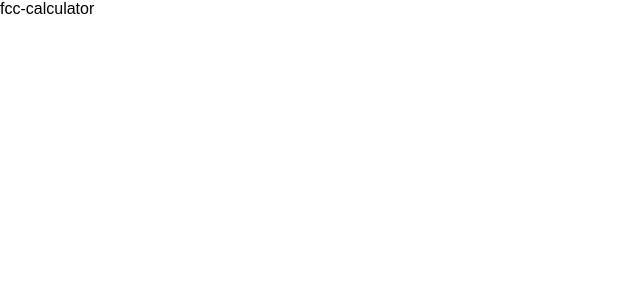
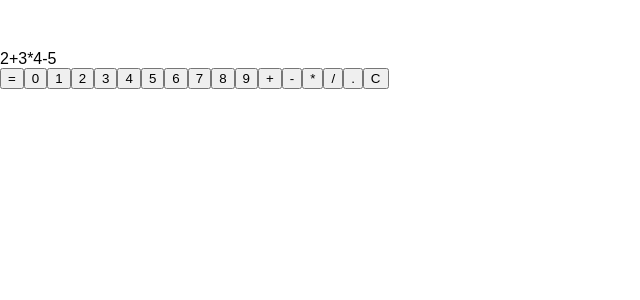
Before and after one commit to gordon2012/fcc-calculator, a React (Create React App) app: page / in a window 1280 px wide. Shown: the top 300 px of the page, without its empty margins (0-640 px from the left). Built offline with nearby package versions, Linux system fonts and the light colour scheme; the HTML template or start-up script is replaced by a standard one.

Commit message:
Fun with math WIP
Signed-off-by: Gordon Doskas <gordon2012@users.noreply.github.com>

```diff
--- a/src/App.js
+++ b/src/App.js
@@ -1,10 +1,133 @@
 import React, { Component } from 'react';
 
 class App extends Component {
+  state = {
+    // display: '3+5*6-2/4'
+    // display: '2+3*4' // should be 14, not 20
+    display: '2+3*4-5' // should be 9, not 15
+  };
+
+  clear = () => {
+    this.setState({
+      display: '0'
+    });
+  };
+
+  number = num => {
+    // console.log(num);
+
+    if (this.state.display == '0') {
+      this.setState({ display: num });
+    } else {
+      this.setState({ display: `${this.state.display}${num}` });
+    }
+  };
+
+  equals = () => {
+    console.log(this.state.display);
+
+    const add = (a, c) => {
+      console.log('+', Number(a), Number(c), Number(a) + Number(c));
+      return Number(a) + Number(c);
+    };
+    const sub = (a, c) => {
+      console.log('-', Number(a), Number(c), Number(c) - Number(a));
+      return Number(a) - Number(c);
+    };
+    const mlt = (a, c) => {
+      console.log('*', Number(a), Number(c), Number(a) * Number(c));
+      return Number(a) * Number(c);
+    };
+    const div = (a, c) => {
+      console.log('/', Number(a), Number(c), Number(a) / Number(c));
+      return Number(a) / Number(c);
+    };
+
+    // var val1 = this.state.display.split('+');
+    // console.log(val1);
+    // var val1_1 = val1.map(e => e.split('*').reduce(mlt, 1));
+    // console.log(val1_1);
+    // var val2 = val1_1.reduce(add, 0);
+
+    // var val1 = this.state.display.split('+');
+    // var val1_1 = this.state.display.split('+').map(e => e.split('*').reduce(mlt, 1));
+    var val2 = this.state.display
+      .split('+')
+      .map(a =>
+        a
+          .split('-')
+          .map(b => b.split('*').reduce(mlt, 1))
+          .reduce(sub, 0)
+      )
+      .reduce(add, 0);
+
+    // var val2 = val1.reduce(mlt, val1_1);
+    // this.state.display.split('+').map(x => ).reduce(add, 0);
+
+    console.log(val2);
+  };
+
   render() {
+    const buttons = [
+      // { id: 'equals', display: '=', click: this.number },
+      { id: 'zero', display: '0', click: this.number },
+      { id: 'one', display: '1', click: this.number },
+      { id: 'two', display: '2', click: this.number },
+      { id: 'three', display: '3', click: this.number },
+      { id: 'four', display: '4', click: this.number },
+      { id: 'five', display: '5', click: this.number },
+      { id: 'six', display: '6', click: this.number },
+      { id: 'seven', display: '7', click: this.number },
+      { id: 'eight', display: '8', click: this.number },
+      { id: 'nine', display: '9', click: this.number },
+      { id: 'add', display: '+', click: this.number },
+      { id: 'subtract', display: '-', click: this.number },
+      { id: 'multiply', display: '*', click: this.number },
+      { id: 'divide', display: '/', click: this.number },
+      { id: 'decimal', display: '.', click: this.number },
+      { id: 'clear', display: 'C', click: this.clear }
+    ];
     return (
       <div className="App">
-        <div>fcc-calculator</div>
+        <div>
+          <div id="display">{this.state.display}</div>
+
+          <button id="equals" onClick={this.equals}>
+            =
+          </button>
+
+          {buttons.map(button => (
+            <button
+              key={button.id}
+              id={button.id}
+              onClick={button.click.bind(this, button.display)}
+            >
+              {button.display}
+            </button>
+          ))}
+
+          {/* <button id="equals">=</button>
+          <button id="zero">0</button>
+          <button id="one" onClick={this.number.bind(this, 1)}>
+            1
+          </button>
+          <button id="two">2</button>
+          <button id="three">3</button>
+          <button id="four">4</button>
+          <button id="five">5</button>
+          <button id="six">6</button>
+          <button id="seven">7</button>
+          <button id="eight">8</button>
+          <button id="nine">9</button>
+          <button id="add">+</button>
+          <button id="subtract">-</button>
+          <button id="multiply">*</button>
+          <button id="divide">/</button>
+          <button id="decimal">.</button>
+          <button id="clear" onClick={this.clear}>
+            C
+          </button> */}
+        </div>
       </div>
     );
   }
--- a/src/index.css
+++ b/src/index.css
@@ -1,5 +1,41 @@
+/*
+[X] User Story #1: My calculator should contain a clickable element containing an = (equal sign) with a corresponding id="equals".
+
+[X] User Story #2: My calculator should contain 10 clickable elements containing one number each from 0-9, with the following corresponding IDs: id="zero", id="one", id="two", id="three", id="four", id="five", id="six", id="seven", id="eight", and id="nine".
+
+[X] User Story #3: My calculator should contain 4 clickable elements each containing one of the 4 primary mathematical operators with the following corresponding IDs: id="add", id="subtract", id="multiply", id="divide".
+
+[X] User Story #4: My calculator should contain a clickable element containing a . (decimal point) symbol with a corresponding id="decimal".
+
+[X] User Story #5: My calculator should contain a clickable element with an id="clear".
+
+[X] User Story #6: My calculator should contain an element to display values with a corresponding id="display".
+
+[X] User Story #7: At any time, pressing the clear button clears the input and output values, and returns the calculator to its initialized state; 0 should be shown in the element with the id of display.
+
+[X] User Story #8: As I input numbers, I should be able to see my input in the element with the id of display.
+
+[] User Story #9: In any order, I should be able to add, subtract, multiply and divide a chain of numbers of any length, and when I hit =, the correct result should be shown in the element with the id of display.
+
+[X] User Story #10: When inputting numbers, my calculator should not allow a number to begin with multiple zeros.
+
+[] User Story #11: When the decimal element is clicked, a . should append to the currently displayed value; two . in one number should not be accepted.
+
+[] User Story #12: I should be able to perform any operation (+, -, *, /) on numbers containing decimal points.
+
+[] User Story #13: If 2 or more operators are entered consecutively, the operation performed should be the last operator entered.
+
+[] User Story #14: Pressing an operator immediately following = should start a new calculation that operates on the result of the previous evaluation.
+
+[] User Story #15: My calculator should have several decimal places of precision when it comes to rounding (note that there is no exact standard, but you should be able to handle calculations like 2 / 7 with reasonable precision to at least 4 decimal places).
+*/
+
 body {
   margin: 0;
   padding: 0;
   font-family: sans-serif;
 }
+
+.App {
+  padding-top: 50px;
+}
```
